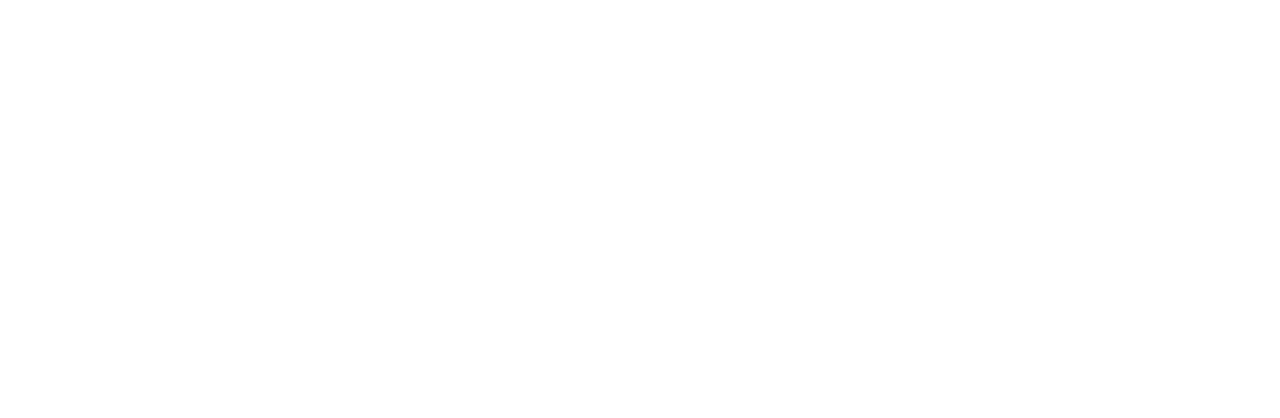
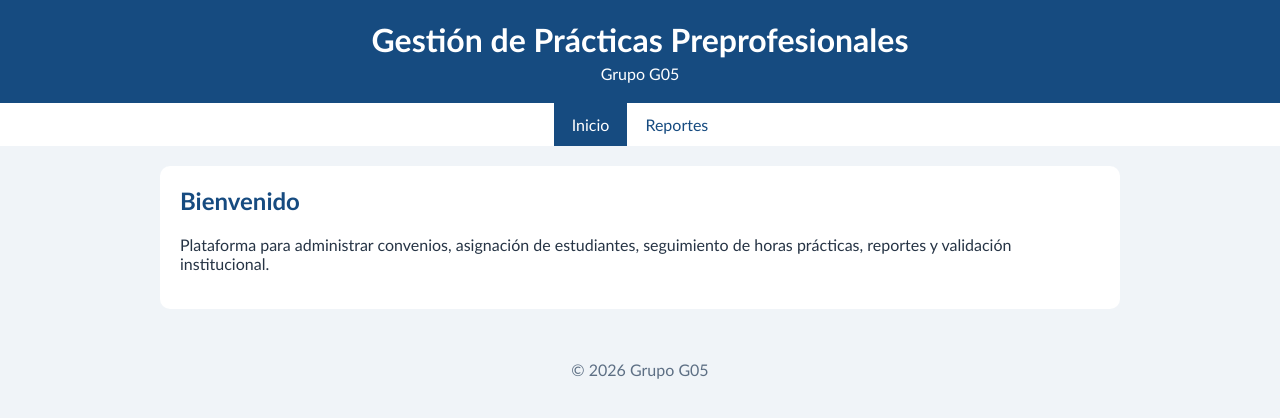
Before and after one commit to elnaojeffer/Proyecto-DAW, a plain HTML site: page index.html in a window 1280 px wide. Drawn offline with Linux system fonts and the light colour scheme.

Commit message:
Agrega diseño del módulo Reportes y validación institucional
- Página de inicio con menú de navegación
- Estilos compartidos en css/style.css
- Pantalla del módulo con tabla de validación, formulario y reportes

Co-Authored-By: Claude Opus 5.5 <noreply@anthropic.com>

```diff
--- /dev/null
+++ b/css/style.css
@@ -0,0 +1,76 @@
+/* Estilos generales */
+* {
+    box-sizing: border-box;
+}
+
+body {
+    font-family: 'Trebuchet MS', Arial, sans-serif;
+    background-color: #f0f4f8;
+    color: #263445;
+    margin: 0;
+}
+
+/* Encabezado */
+.encabezado {
+    background-color: #164b80;
+    color: #ffffff;
+    text-align: center;
+    padding: 20px;
+}
+
+.encabezado h1 {
+    margin: 0;
+}
+
+.encabezado p {
+    margin: 5px 0 0;
+}
+
+/* Menú */
+.menu ul {
+    list-style: none;
+    display: flex;
+    justify-content: center;
+    margin: 0;
+    padding: 0;
+    background-color: #ffffff;
+}
+
+.menu a {
+    display: block;
+    padding: 12px 18px;
+    color: #164b80;
+    text-decoration: none;
+}
+
+.menu a.activo,
+.menu a:hover {
+    background-color: #164b80;
+    color: #ffffff;
+}
+
+/* Contenido */
+.contenido {
+    max-width: 1000px;
+    margin: 20px auto;
+    padding: 0 20px;
+}
+
+.tarjeta {
+    background-color: #ffffff;
+    border-radius: 10px;
+    padding: 20px;
+    margin-bottom: 20px;
+}
+
+.tarjeta h2 {
+    margin-top: 0;
+    color: #164b80;
+}
+
+/* Pie */
+.pie {
+    text-align: center;
+    padding: 15px;
+    color: #5d6f84;
+}
--- a/index.html
+++ b/index.html
@@ -4,8 +4,31 @@
     <meta charset="UTF-8">
     <meta name="viewport" content="width=device-width, initial-scale=1.0">
     <title>GPP - Portal</title>
+    <link rel="stylesheet" href="css/style.css">
 </head>
 <body>
+    <header class="encabezado">
+        <h1>Gestión de Prácticas Preprofesionales</h1>
+        <p>Grupo G05</p>
+    </header>
 
+    <nav class="menu">
+        <ul>
+            <li><a href="index.html" class="activo">Inicio</a></li>
+            <li><a href="reportes-validacion/index.html">Reportes</a></li>
+        </ul>
+    </nav>
+
+    <main class="contenido">
+        <section class="tarjeta">
+            <h2>Bienvenido</h2>
+            <p>Plataforma para administrar convenios, asignación de estudiantes, seguimiento de horas prácticas,
+                reportes y validación institucional.</p>
+        </section>
+    </main>
+
+    <footer class="pie">
+        <p>© 2026 Grupo G05</p>
+    </footer>
 </body>
 </html>
--- /dev/null
+++ b/reportes-validacion/js/app.js
@@ -0,0 +1 @@
+// Lógica del módulo Reportes y validación institucional
```
Also changed, not shown: reportes-validacion/css/reportes.css (added, +47 -0 lines), reportes-validacion/index.html (added, +113 -0 lines).
